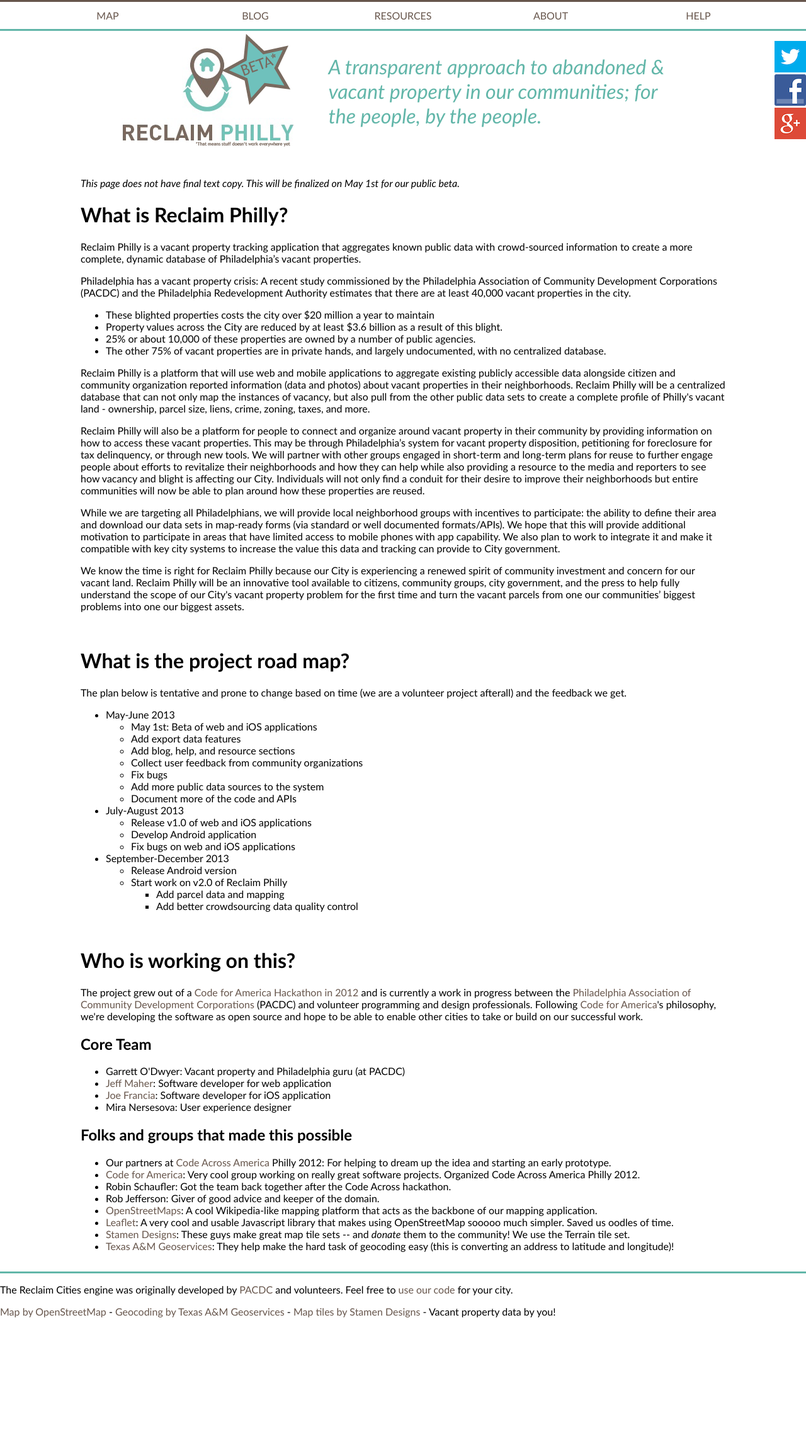
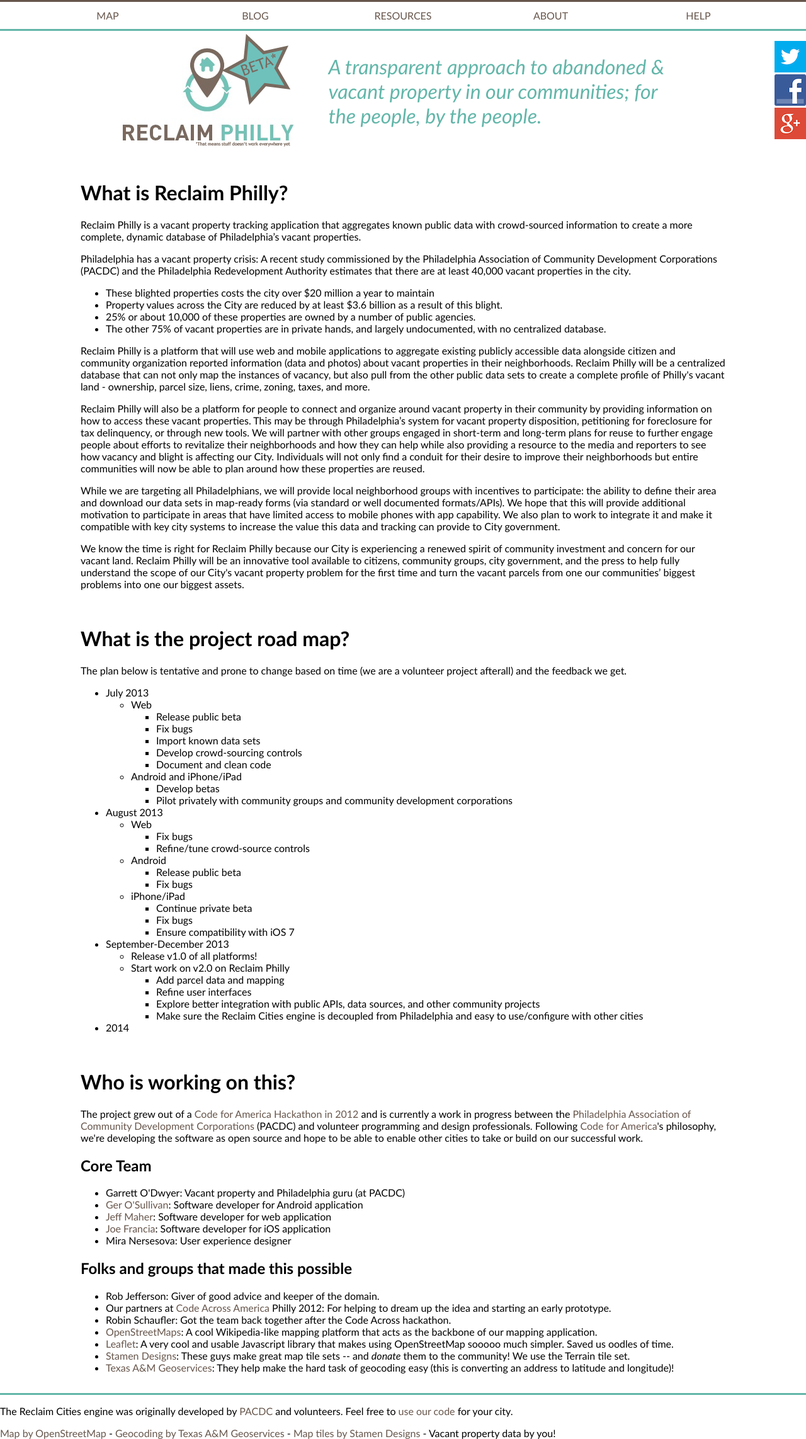
Before and after one commit to jeffmaher/reclaimphilly-web, a Django app: page /about in a window 1280 px wide. Shown: the whole page at 63% size. Before the commit the page ends 2092 px from the top, so only its background shows below. Run offline with Django 3.2, Linux system fonts and the light colour scheme; parts of the project's set-up code (start-up, migrations or seed data) failed here and were passed over; some libraries are stand-ins or nearby versions.

Commit message:
Updated About Us page to align with current roadmap

```diff
--- a/site/reclaimcities/apps/web/templates/about.html
+++ b/site/reclaimcities/apps/web/templates/about.html
@@ -5,8 +5,6 @@
 
 {% block content %}
     <div class="textContentDiv">
-        <p><em>This page does not have final text copy. This will be finalized on May 1st for our public beta.</em></p>
-
         <h1>What is Reclaim Philly?</h1>
 
         <p>Reclaim Philly is a vacant property tracking application that aggregates known public data with crowd-sourced
@@ -58,31 +56,61 @@
         <h1>What is the project road map?</h1>
         <p>The plan below is tentative and prone to change based on time (we are a volunteer project afterall) and the feedback we get.</p>
         <ul>
-            <li>May-June 2013</li>
+            <li>July 2013</li>
             <ul>
-                <li>May 1st: Beta of web and iOS applications</li>
-                <li>Add export data features</li>
-                <li>Add blog, help, and resource sections</li>
-                <li>Collect user feedback from community organizations</li>
-                <li>Fix bugs</li>
-                <li>Add more public data sources to the system</li>
-                <li>Document more of the code and APIs</li>
+                <li>Web
+                    <ul>
+                        <li>Release public beta</li>
+                        <li>Fix bugs</li>
+                        <li>Import known data sets</li>
+                        <li>Develop crowd-sourcing controls</li>
+                        <li>Document and clean code</li>
+                    </ul>
+                </li>
+                <li>Android and iPhone/iPad
+                    <ul>
+                        <li>Develop betas</li>
+                        <li>Pilot privately with community groups and community development corporations</li>
+                    </ul>
+                </li>
             </ul>
-            <li>July-August 2013</li>
+            <li>August 2013</li>
             <ul>
-                <li>Release v1.0 of web and iOS applications</li>
-                <li>Develop Android application</li>
-                <li>Fix bugs on web and iOS applications</li>
+                <li>Web
+                    <ul>
+                        <li>Fix bugs</li>
+                        <li>Refine/tune crowd-source controls</li>
+                    </ul>
+                </li>
+                <li>Android
+                    <ul>
+                        <li>Release public beta</li>
+                        <li>Fix bugs</li>
+                    </ul>
+                </li>
+                <li>iPhone/iPad
+                    <ul>
+                        <li>Continue private beta</li>
+                        <li>Fix bugs</li>
+                        <li>Ensure compatibility with iOS 7</li>
+                    </ul>
+                </li>
             </ul>
             <li>September-December 2013</li>
             <uL>
-                <li>Release Android version</li>
-                <li>Start work on v2.0 of Reclaim Philly</li>
+                <li>Release v1.0 of all platforms!</li>
+                <li>Start work on v2.0 on Reclaim Philly</li>
                 <ul>
                 	<li>Add parcel data and mapping</li>
-                	<li>Add better crowdsourcing data quality control</li>
+                    <li>Refine user interfaces</li>
+                    <li>Explore better integration with public APIs, data sources, and other community projects</li>
+                    <li>Make sure the Reclaim Cities engine is decoupled from Philadelphia and easy to use/configure with other cities</li>
                 </ul>
             </uL>
+            <li>2014</li>
+            <ul>
+
+            </ul>
         </ul>
     </div>
 
@@ -98,6 +126,7 @@
         <h2>Core Team</h2>
         <ul>
             <li>Garrett O'Dwyer: Vacant property and Philadelphia guru (at PACDC)</li>
+            <li><a href="http://twitter.com/gerryosullivan" target="_new">Ger O'Sullivan</a>: Software developer for Android application</li>
             <li><a href="http://twitter.com/plusjeff" target="_new">Jeff Maher</a>: Software developer for web application</li>
             <li><a href="http://twitter.com/scaba" target="_new">Joe Francia</a>: Software developer for iOS application</li>
             <li>Mira Nersesova: User experience designer</li>
@@ -105,10 +134,9 @@
 
         <h2>Folks and groups that made this possible</h2>
         <ul>
+            <li>Rob Jefferson: Giver of good advice and keeper of the domain.</li>
             <li>Our partners at <a href="http://brigade.codeforamerica.org/codeacross" target="_new">Code Across America</a> Philly 2012: For helping to dream up the idea and starting an early prototype.</li>
-            <li><a href="http://codeforamerica.org" target="_new">Code for America</a>: Very cool group working on really great software projects. Organized Code Across America Philly 2012.</li>
             <li>Robin Schaufler: Got the team back together after the Code Across hackathon.</li>
-            <li>Rob Jefferson: Giver of good advice and keeper of the domain.</li>
             <li><a href="http://openstreetmaps.org" target="_new">OpenStreetMaps</a>: A cool Wikipedia-like mapping platform that acts as the backbone of our mapping application.</li>
             <li><a href="http://leafletjs.com" target="_new">Leaflet</a>: A very cool and usable Javascript library that makes using OpenStreetMap sooooo much simpler. Saved us oodles of time.</li>
             <li><a href="http://maps.stamen.com" target="_new">Stamen Designs</a>: These guys make great map tile sets -- and <em>donate</em> them to the community! We use the Terrain tile set.</li>
```
